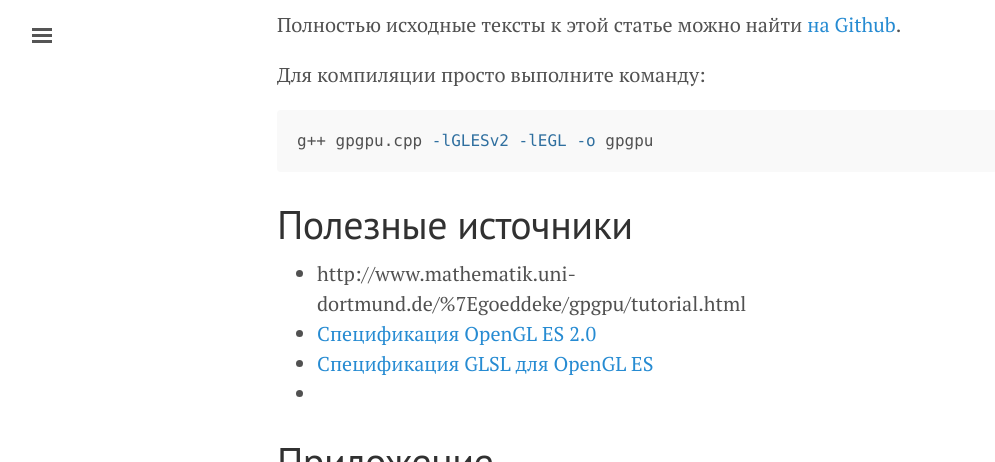
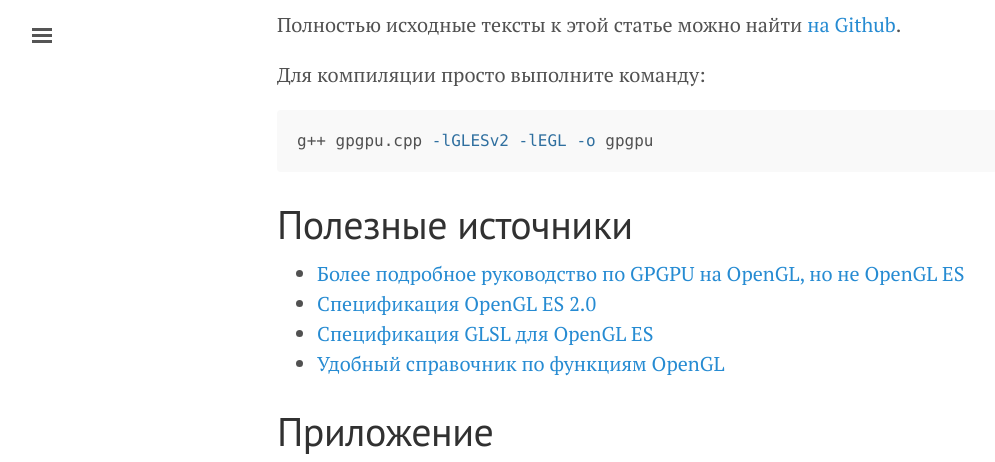
Before and after one commit to velikodniy/velikodniy.github.io, a Jekyll site: the page built from _posts/2017-08-14-gpgpu-opengles.md, in a window 1280 px wide and 900 px high, scrolled down 24237 px, cut to the strip 0-462 px from the top of the window. Shown: the whole strip, without its empty margins (3-998 px from the left). Built offline with Jekyll 4.4.1, drawn with Linux system fonts in a browser that asks for light colours; a script that is not in the unit is left out.

Commit message:
Fix links

```diff
--- a/_posts/2017-08-14-gpgpu-opengles.md
+++ b/_posts/2017-08-14-gpgpu-opengles.md
@@ -841,10 +841,10 @@ g++ gpgpu.cpp -lGLESv2 -lEGL -o gpgpu
 Полезные источники
 ==================
 
-- http://www.mathematik.uni-dortmund.de/%7Egoeddeke/gpgpu/tutorial.html
+- [Более подробное руководство по GPGPU на OpenGL, но не OpenGL ES](http://www.mathematik.uni-dortmund.de/%7Egoeddeke/gpgpu/tutorial.html)
 - [Спецификация OpenGL ES 2.0](https://www.khronos.org/registry/OpenGL/specs/es/2.0/es_full_spec_2.0.pdf)
 - [Спецификация GLSL для OpenGL ES](https://www.khronos.org/files/opengles_shading_language.pdf)
-- [](http://docs.gl/)
+- [Удобный справочник по функциям OpenGL](http://docs.gl/)
 
 
 Приложение
```
